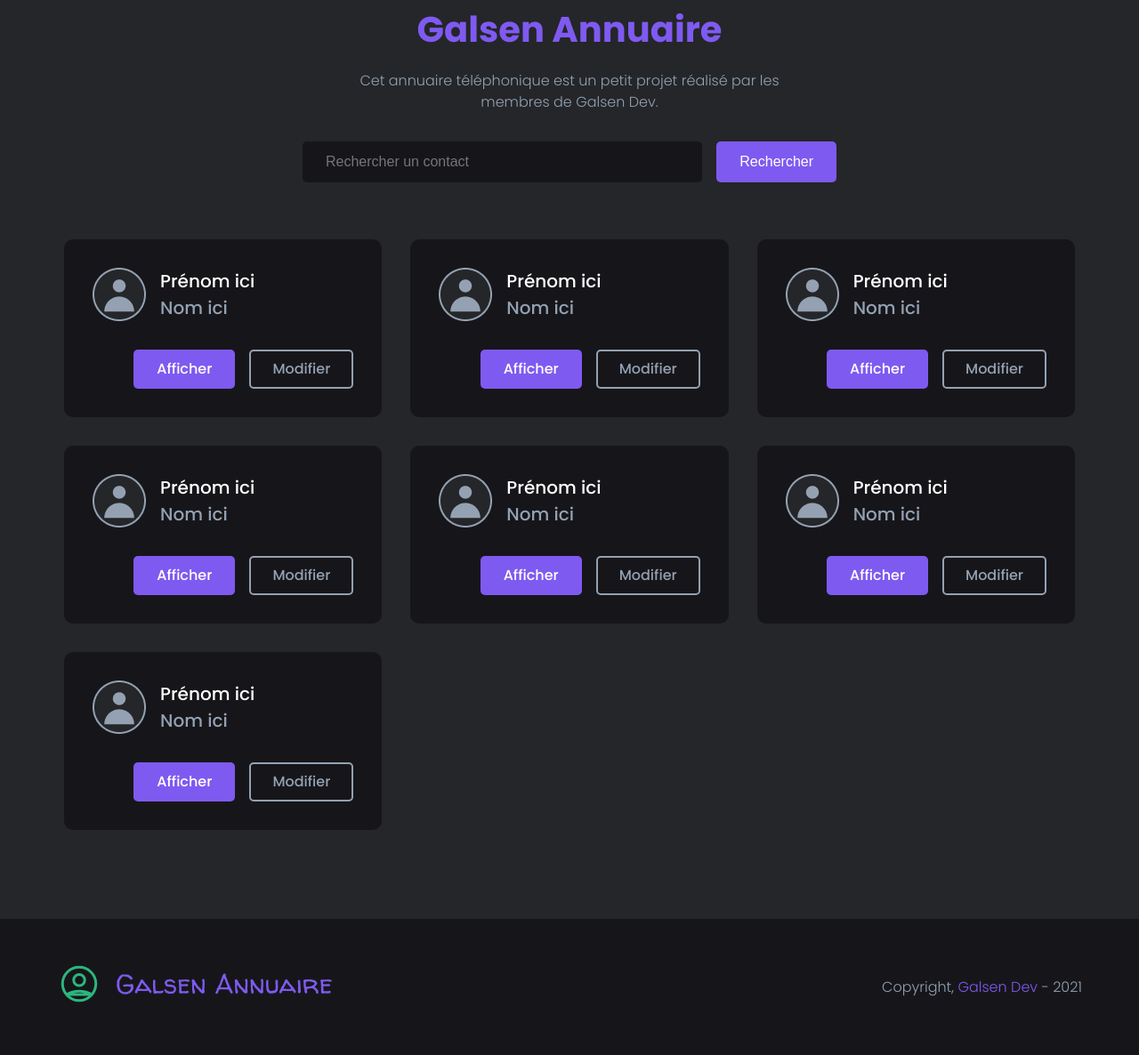
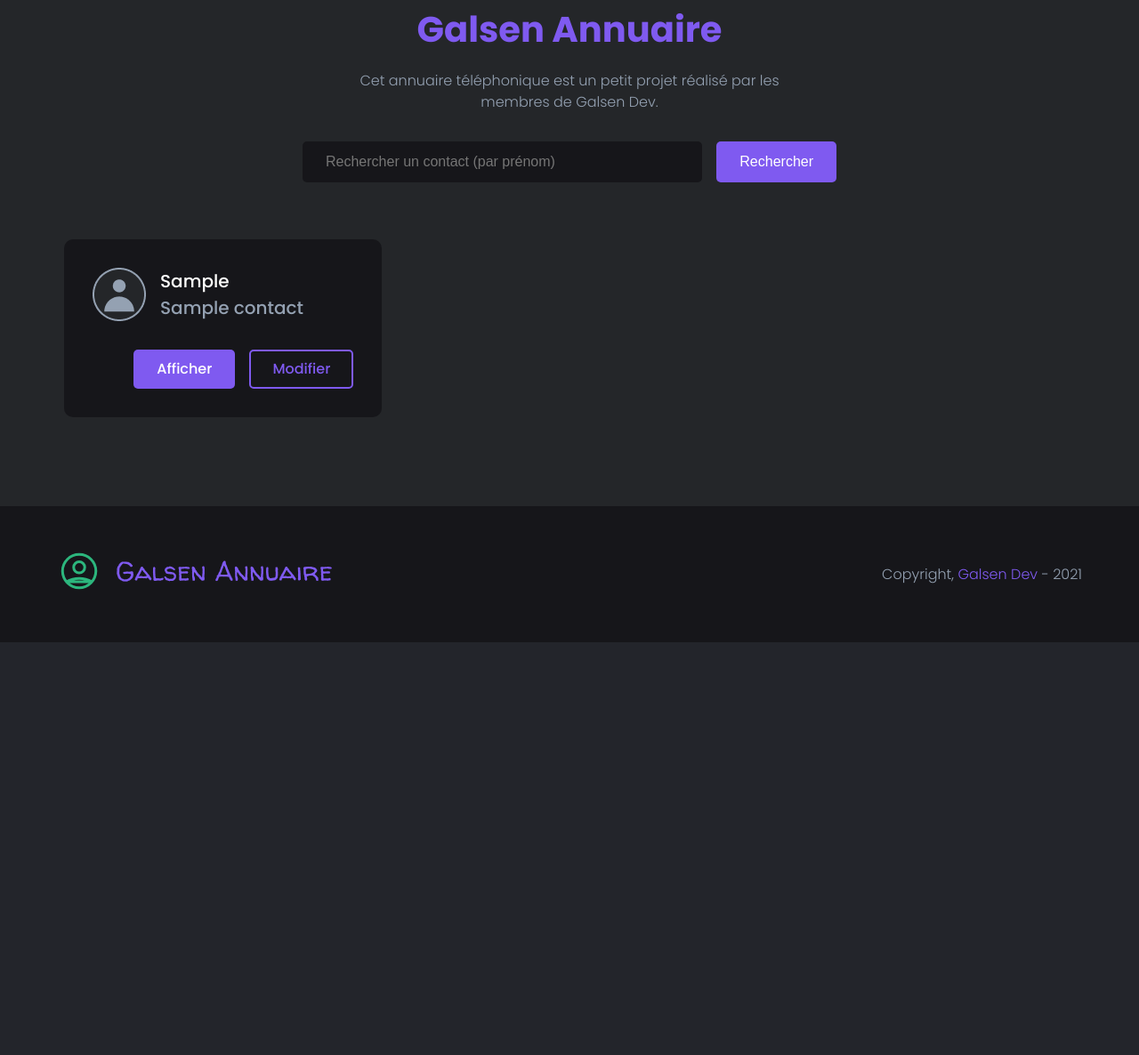
Before and after one commit to GalsenDev221/mon.annuaire, a PHP site: page / in a window 1280 px wide. Shown: the part 210-1396 px from the top of the page at 89% size. After the commit the page ends 932 px from the top, so only its background shows below. Run offline with PHP 8.4, Linux system fonts and the light colour scheme; tables that the repository leaves empty or names only in its code hold one stand-in row (values such as "Sample post").

Commit message:
✨: Adding connection to db

```diff
--- /dev/null
+++ b/core/Database.php
@@ -0,0 +1,28 @@
+<?php
+
+namespace Core;
+
+use PDO;
+
+/**
+ * Class Database
+ *
+ * @author Abdoulaye NDOYE <pa.ndoye@outlook.fr>
+ */
+class Database
+{
+    public PDO $pdo;
+    public function __construct(public $dsn, public $dbuser, public $dbpwd)
+    {
+    }
+
+    public function getPDO()
+    {
+        if (isset($this->pdo)) {
+            return $this->pdo;
+        }
+
+        $this->pdo = new PDO($this->dsn, $this->dbuser, $this->dbpwd, [PDO::ATTR_ERRMODE => PDO::ERRMODE_EXCEPTION]);
+        return $this->pdo;
+    }
+}
--- /dev/null
+++ b/core/Model.php
@@ -0,0 +1,18 @@
+<?php
+
+namespace Core;
+
+/**
+ * Class Model
+ *
+ * @author Abdoulaye NDOYE <pa.ndoye@outlook.fr>
+ */
+class Model
+{
+    public $db;
+
+    public function __construct()
+    {
+        $this->db = new Database('mysql:dbname=galsen_annuaire;dbhost=localhost', 'P4P1', '');
+    }
+}
--- a/public/index.php
+++ b/public/index.php
@@ -8,8 +8,11 @@ $app = new Application();
 
 $app->router->get('/', 'App\Controller\ContactController@index');
 $app->router->get('/add', 'App\Controller\ContactController@add');
+$app->router->post('/store', 'App\Controller\ContactController@store');
 $app->router->get('/contact/:id', 'App\Controller\ContactController@show');
-
-/* $app->router->post('/create', 'ContactController@create'); */
+$app->router->get('/edit/contact/:id', 'App\Controller\ContactController@edit');
+$app->router->post('/edit/contact/:id', 'App\Controller\ContactController@update');
+$app->router->post('/contact/:id', 'App\Controller\ContactController@destroy');
+$app->router->post('/search', 'App\Controller\ContactController@search');
 
 $app->run();
--- a/public/styles/main.css
+++ b/public/styles/main.css
@@ -93,6 +93,12 @@ h2 {
 }
 
 .btn--secondary {
+  color: var(--accent-1);
+  border-color: var(--accent-1);
+  background: transparent;
+}
+
+.btn--tertiary {
   color: var(--tertiary);
   border-color: var(--tertiary);
   background: transparent;
--- a/src/Controller/ContactController.php
+++ b/src/Controller/ContactController.php
@@ -3,6 +3,7 @@
 namespace App\Controller;
 
 use Core\Controller;
+use App\Model\Contact;
 
 /**
  * Class ContactController
@@ -13,9 +14,12 @@ class ContactController extends Controller
 {
     public function index()
     {
+        $contacts = (new Contact())->allContact();
+
         return $this->render('contact/index.php', [
             'style' => 'home.css', // css file to apply on this view
-            'title' => 'Accueil', // the title tag in our view
+            'title' => 'Accueil', // the title tag in our view,
+            'contacts' => $contacts
         ]);
     }
 
@@ -29,10 +33,66 @@ class ContactController extends Controller
 
     public function show($id)
     {
+        $contact = (new Contact())->findById($id);
+
         return $this->render('contact/show.php', [
             'style' => 'contact-details.css',
             'title' => 'Détails du contact',
-            'id' => $id,
+            'contact' => $contact,
+        ]);
+    }
+
+    public function store()
+    {
+        $contactToSave = $_POST;
+        $result = (new Contact())->saveContact($contactToSave);
+
+        if ($result) {
+            header('Location: /');
+        }
+    }
+
+    public function edit($id)
+    {
+        $contact = (new Contact())->findById($id);
+
+        return $this->render('contact/edit.php', [
+            'style' => 'contact-add.css',
+            'title' => 'Modification de contact',
+            'contact' => $contact
+        ]);
+    }
+
+    public function update($id)
+    {
+        $contact = $_POST;
+        $result = (new Contact())->updateContact($contact, $id);
+
+        if ($result) {
+            header('Location: /');
+            die();
+        }
+    }
+
+    public function destroy($id)
+    {
+        $result = (new Contact())->deleteContact($id);
+
+        if ($result) {
+            header('Location: /');
+            die();
+        }
+    }
+
+    public function search()
+    {
+        $searchTerm = $_POST['prenom'];
+        $contacts = (new Contact())->searchContact($searchTerm);
+
+        return $this->render('contact/index.php', [
+            'style' => 'home.css', // css file to apply on this view
+            'title' => 'Résultats de la recherche', // the title tag in our view,
+            'contacts' => $contacts
         ]);
     }
 }
--- /dev/null
+++ b/src/Model/Contact.php
@@ -0,0 +1,76 @@
+<?php
+
+namespace App\Model;
+
+use Core\Model;
+
+/**
+ * Class Contact
+ *
+ * @author Abdoulaye NDOYE <pa.ndoye@outlook.fr>
+ */
+class Contact extends Model
+{
+    public function allContact()
+    {
+        $stmt = $this->db->getPDO()->query('SELECT * FROM contacts');
+        return $stmt->fetchAll();
+    }
+
+    public function findById($id)
+    {
+        $stmt = $this->db->getPDO()->prepare('SELECT * FROM contacts WHERE id = :id');
+        $stmt->bindValue('id', $id);
+        $stmt->execute();
+
+        return $stmt->fetch();
+    }
+
+    public function saveContact($contact)
+    {
+        $query = <<<SQL
+        INSERT INTO contacts (prenom, nom, telephone, email, adresse)
+        VALUES (:prenom, :nom, :telephone, :email, :adresse)
+SQL;
+        $stmt = $this->db->getPDO()->prepare($query);
+        foreach ($contact as $key => $value) {
+            $stmt->bindValue($key, $value);
+        }
+
+        return $stmt->execute();
+    }
+
+    public function updateContact($contact, $id)
+    {
+        $query = <<<SQL
+        UPDATE contacts SET
+        prenom = :prenom, nom = :nom, telephone = :telephone, email = :email, adresse = :adresse
+        WHERE id = :id
+SQL;
+
+        $stmt = $this->db->getPDO()->prepare($query);
+        foreach ($contact as $key => $value) {
+            $stmt->bindValue($key, $value);
+        }
+        $stmt->bindValue('id', $id);
+
+        return $stmt->execute();
+    }
+
+    public function deleteContact($id)
+    {
+        $stmt = $this->db->getPDO()->prepare('DELETE FROM contacts WHERE id = :id');
+        $stmt->bindValue('id', $id);
+
+        return $stmt->execute();
+    }
+
+    public function searchContact($prenom)
+    {
+        $stmt = $this->db->getPDO()->prepare('SELECT * FROM contacts WHERE prenom LIKE :prenom');
+        $stmt->bindValue('prenom', "%$prenom%");
+        $stmt->execute();
+
+        return $stmt->fetchAll();
+    }
+}
--- a/templates/contact/index.php
+++ b/templates/contact/index.php
@@ -10,25 +10,29 @@
     </div>
 </div>
 
-<form class="form" action="#" method="POST">
-    <input class="input" type="text" placeholder="Rechercher un contact">
-    <button type="button" class="btn btn--primary">Rechercher</button> <!-- using type button for now -->
+<form class="form" action="/search" method="POST">
+    <input class="input" type="text" name="prenom" placeholder="Rechercher un contact (par prénom)">
+    <button class="btn btn--primary">Rechercher</button>
 </form>
 
 <section class="cards">
-    <?php for ($i = 0; $i < 7; $i++): ?>
+    <?php if (!empty($params['contacts'])): ?>
+        <?php foreach ($params['contacts'] as $contact): ?>
             <div class="card">
                 <div class="card__header">
                     <img class="card__header__avatar" src="/img/avatar.png" alt="contact's avatar">
                     <div class="card__header__name">
-                    <h2>Prénom ici</h2>
-                    <h2>Nom ici</h2>
+                        <h2><?= $contact['prenom']?></h2>
+                        <h2><?= $contact['nom']?></h2>
                     </div>
                 </div>
                 <div class="card__action">
-                <a href="/contact/12" class="btn btn--primary">Afficher</a>
-                <a href="#" class="btn btn--secondary">Modifier</a>
+                    <a href="/contact/<?= $contact['id']?>" class="btn btn--primary">Afficher</a>
+                    <a href="/edit/contact/<?= $contact['id']?>" class="btn btn--secondary">Modifier</a>
                 </div>
             </div>
-    <?php endfor; ?>
+        <?php endforeach ?>
+    <?php else: ?>
+        <h2>Pas de contacts</h2>
+    <?php endif ?>
 </section>
```
Also changed, not shown: templates/contact/add.php (+8 -8 lines), templates/contact/edit.php (added, +33 -0 lines), templates/contact/show.php (+8 -7 lines). Lines whose indentation alone changed are shown as unchanged.
